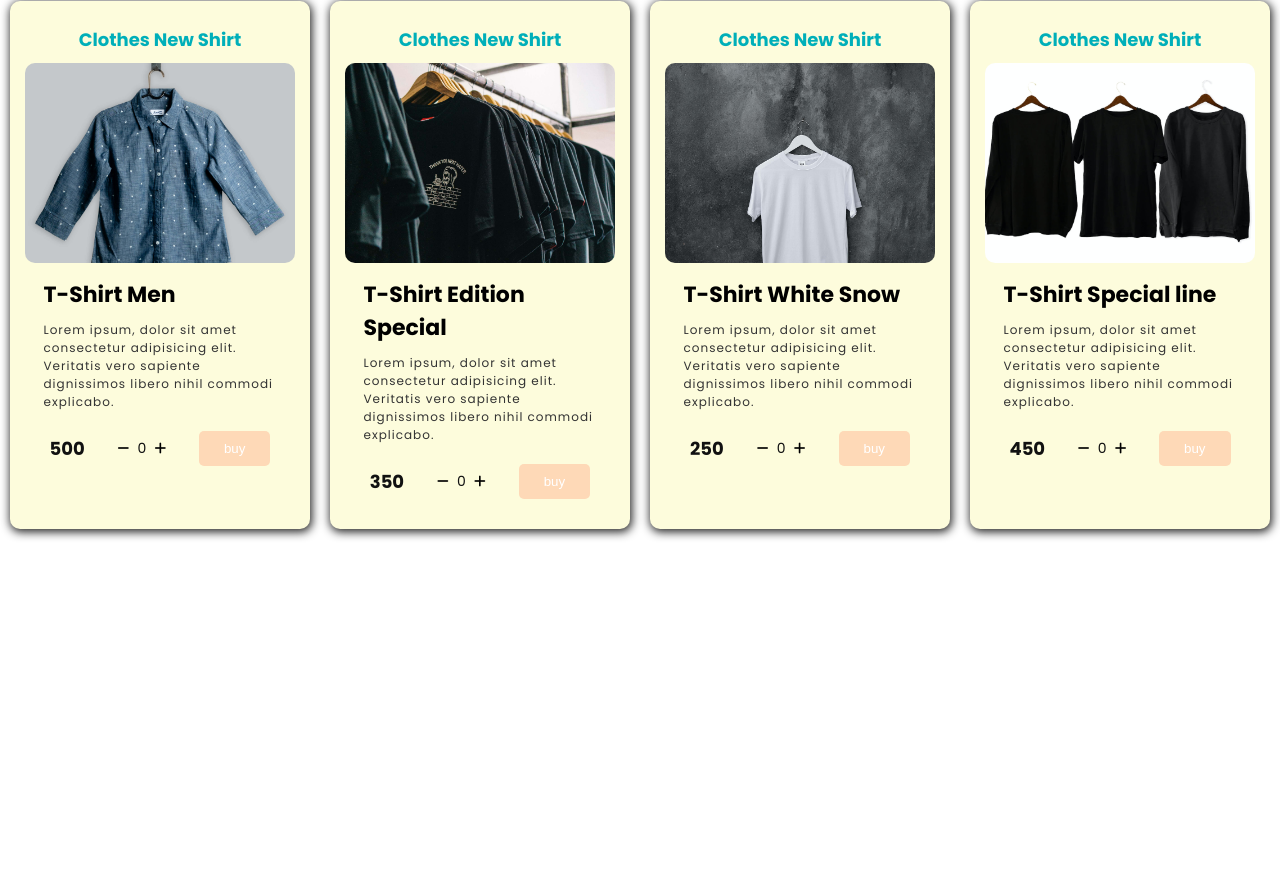
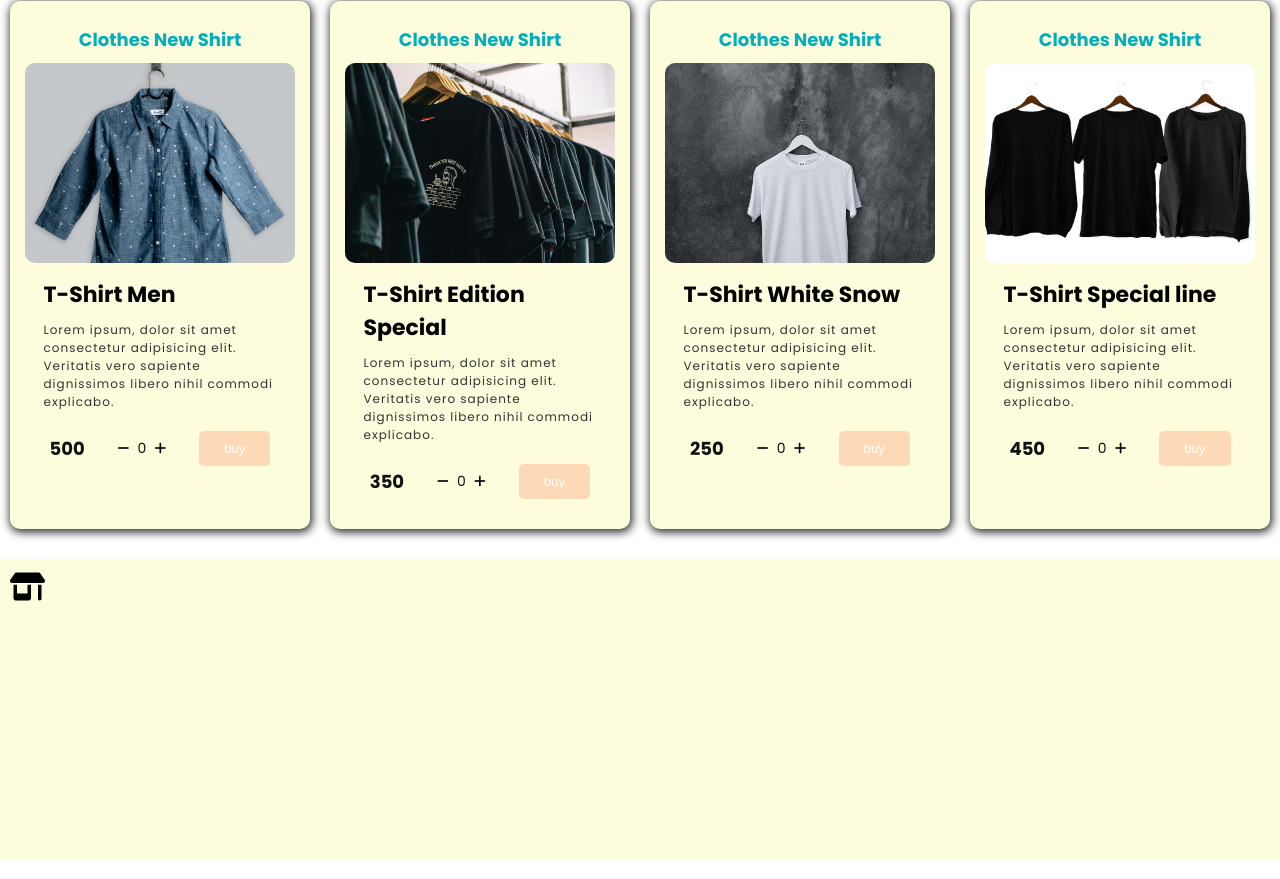
Before and after one commit to Christiano0407/shopping_cart, a website: page index.html in a window 1280 px wide. Shown: the part 460-1339 px from the top of the page. Before the commit the page ends 1019 px from the top, so only its background shows below. Drawn offline with Linux system fonts and the light colour scheme.

```diff
--- a/index.html
+++ b/index.html
@@ -142,7 +142,21 @@
       </section>
     </main>
     <!-- === Footer === -->
-    <footer class="footer-shop" id="idFooter"></footer>
+    <footer class="footer-shop" id="idFooter">
+      <section class="">
+        <div class="iconLogo">
+          <a href="/index.html">
+            <svg xmlns="http://www.w3.org/2000/svg" viewBox="0 0 640 512">
+              <!--! Font Awesome Pro 6.2.1 by @fontawesome - https://fontawesome.com License - https://fontawesome.com/license (Commercial License) Copyright 2022 Fonticons, Inc. -->
+              <path
+                d="M36.8 192H603.2c20.3 0 36.8-16.5 36.8-36.8c0-7.3-2.2-14.4-6.2-20.4L558.2 21.4C549.3 8 534.4 0 518.3 0H121.7c-16 0-31 8-39.9 21.4L6.2 134.7c-4 6.1-6.2 13.2-6.2 20.4C0 175.5 16.5 192 36.8 192zM64 224V384v80c0 26.5 21.5 48 48 48H336c26.5 0 48-21.5 48-48V384 224H320V384H128V224H64zm448 0V480c0 17.7 14.3 32 32 32s32-14.3 32-32V224H512z"
+              />
+            </svg>
+          </a>
+        </div>
+      </section>
+      <section class=""></section>
+    </footer>
     <!-- === Vanilla Javascript ==== -->
     <script src="./index.js"></script>
   </body>
--- a/src/css/shopClothes.css
+++ b/src/css/shopClothes.css
@@ -171,3 +171,10 @@
   font-size: 1.4rem;
   font-weight: 500;
 }
+/* === Footer === */
+.footer-shop {
+  padding: 1rem;
+  height: 30rem;
+  background-color: var(--bg-primary);
+  color: var(--bg-white2);
+}
--- a/src/css/style.css
+++ b/src/css/style.css
@@ -77,3 +77,8 @@
 .main {
     width: 100%;
 }
+/* == Footer === */
+footer {
+ width: 100%;
+ margin: 2rem auto;
+}
```
